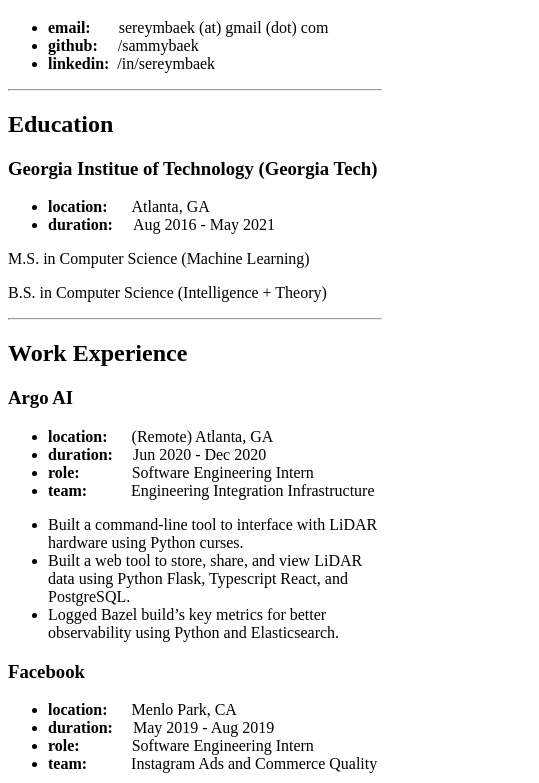
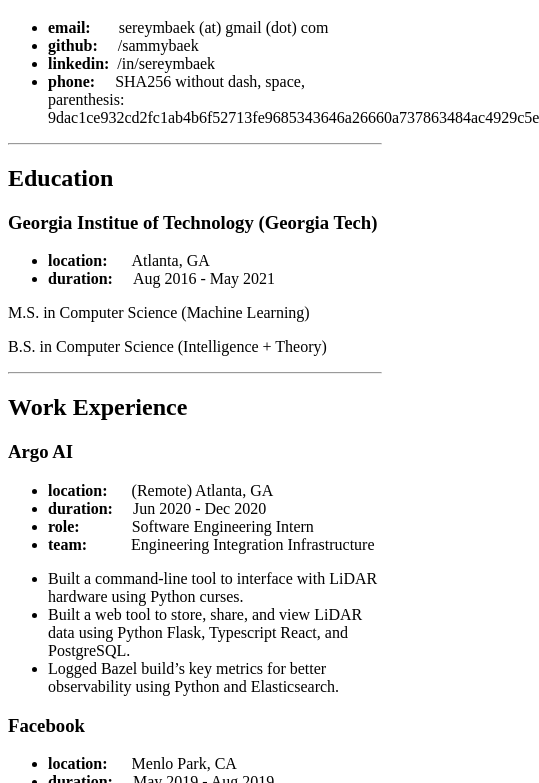
Before and after one commit to SammyBaek/sammybaek.github.io, a plain HTML site: page index.html in a window 390 px wide. Shown: the part 61-844 px from the top of the page, 539 px wide, since content can reach past the window. Drawn offline with Linux system fonts and the light colour scheme.

Commit message:
add phone

```diff
--- a/index.html
+++ b/index.html
@@ -10,6 +10,7 @@
   <li><strong>email: &emsp;&ensp;</strong>sereymbaek (at) gmail (dot) com</li>
   <li><strong>github: &emsp;</strong>/sammybaek</li>
   <li><strong>linkedin: &nbsp;</strong>/in/sereymbaek</li>
+  <li><strong>phone: &emsp;</strong>SHA256 without dash, space, parenthesis: 9dac1ce932cd2fc1ab4b6f52713fe9685343646a26660a737863484ac4929c5e</li>
 </ul>
 <hr>
 
```
